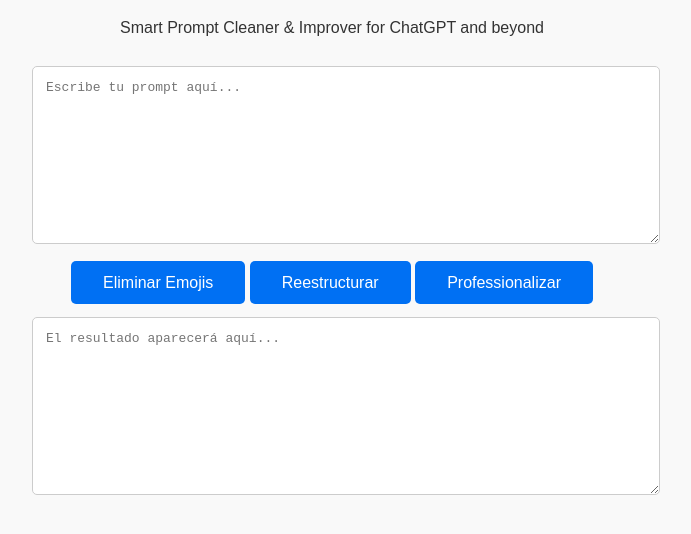
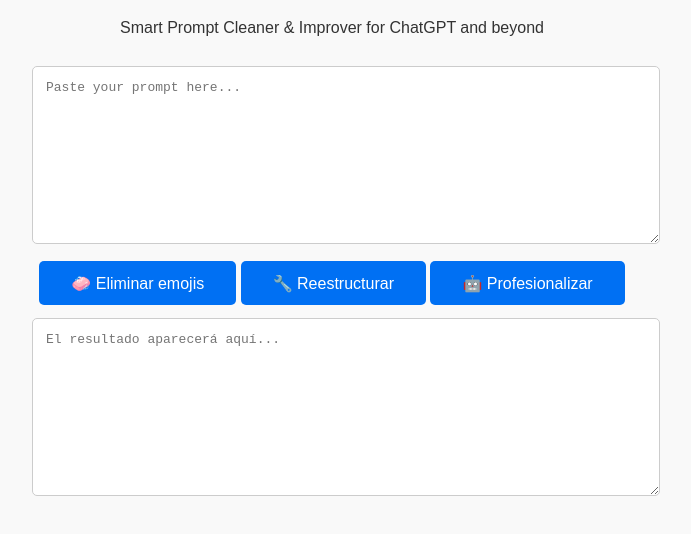
Before and after one commit to vilafox125/CleanPromt-Pro2.0, a plain HTML site: page index.html in a window 1280 px wide. Shown: the part 188-722 px from the top of the page, without its empty margins (308-999 px from the left). Drawn offline with Linux system fonts and the light colour scheme.

Commit message:
Update index.html

```diff
--- a/index.html
+++ b/index.html
@@ -1,4 +1,3 @@
-
 <!DOCTYPE html>
 <html lang="en">
 <head>
@@ -9,21 +8,17 @@
 </head>
 <body>
   <div class="container">
-    <img src="robot.png" alt="Logo" class="logo"/>
+    <img src="robot.png" alt="Logo" class="logo" />
     <h1>CleanPromt</h1>
     <p>Smart Prompt Cleaner & Improver for ChatGPT and beyond</p>
-
-    <textarea id="inputText" placeholder="Escribe tu prompt aquí..."></textarea>
-
-    <div class="button-group">
-      <button id="emojiBtn">Eliminar Emojis</button>
-      <button id="restructureBtn">Reestructurar</button>
-      <button id="cleanBtn">Professionalizar</button>
+    <textarea id="inputText" placeholder="Paste your prompt here..."></textarea>
+    <div>
+      <button id="cleanBtn">🧼 Eliminar emojis</button>
+      <button id="restructureBtn">🔧 Reestructurar</button>
+      <button id="professionalizeBtn">🤖 Profesionalizar</button>
     </div>
-
     <textarea id="outputText" placeholder="El resultado aparecerá aquí..."></textarea>
   </div>
-
   <script src="script.js"></script>
 </body>
 </html>
```
